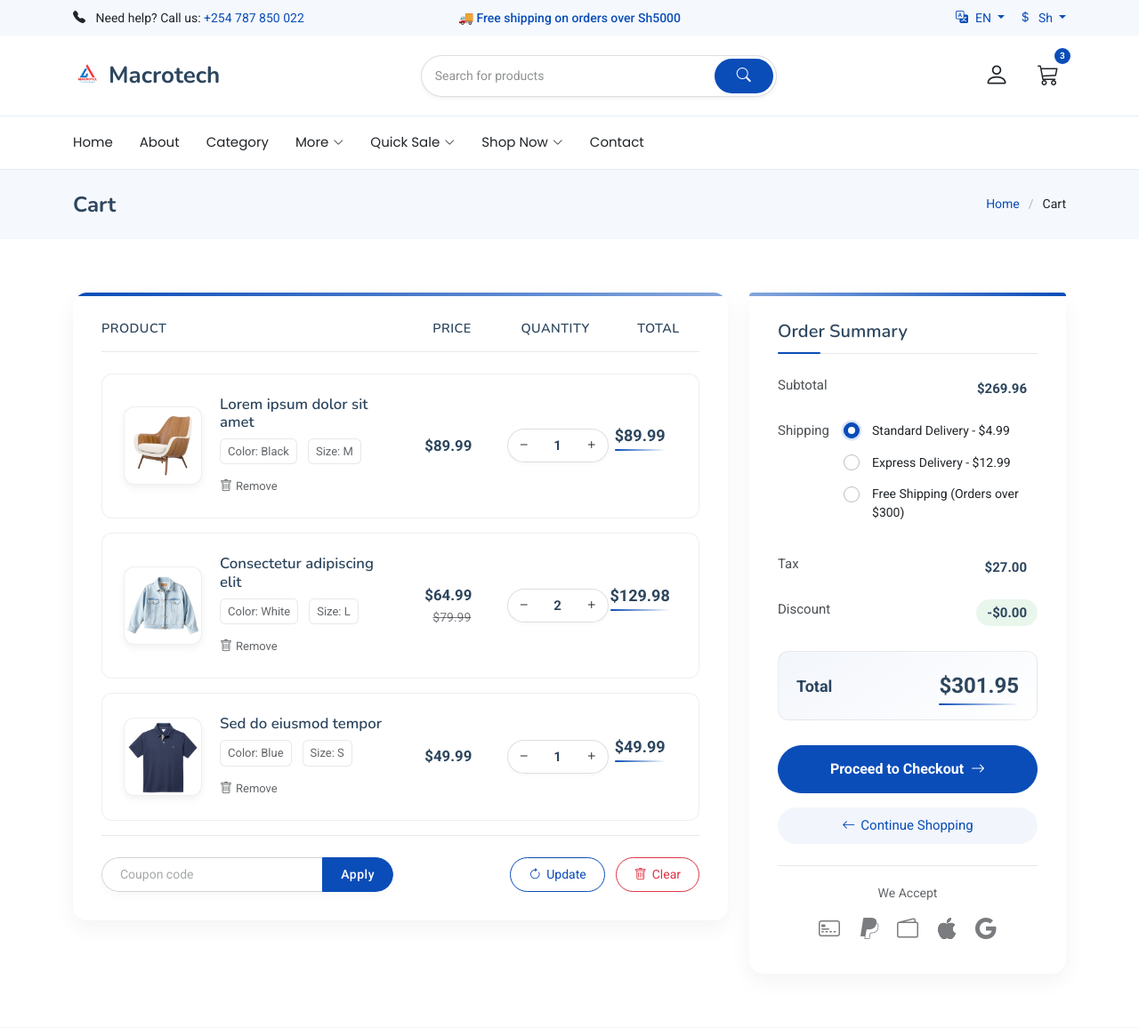
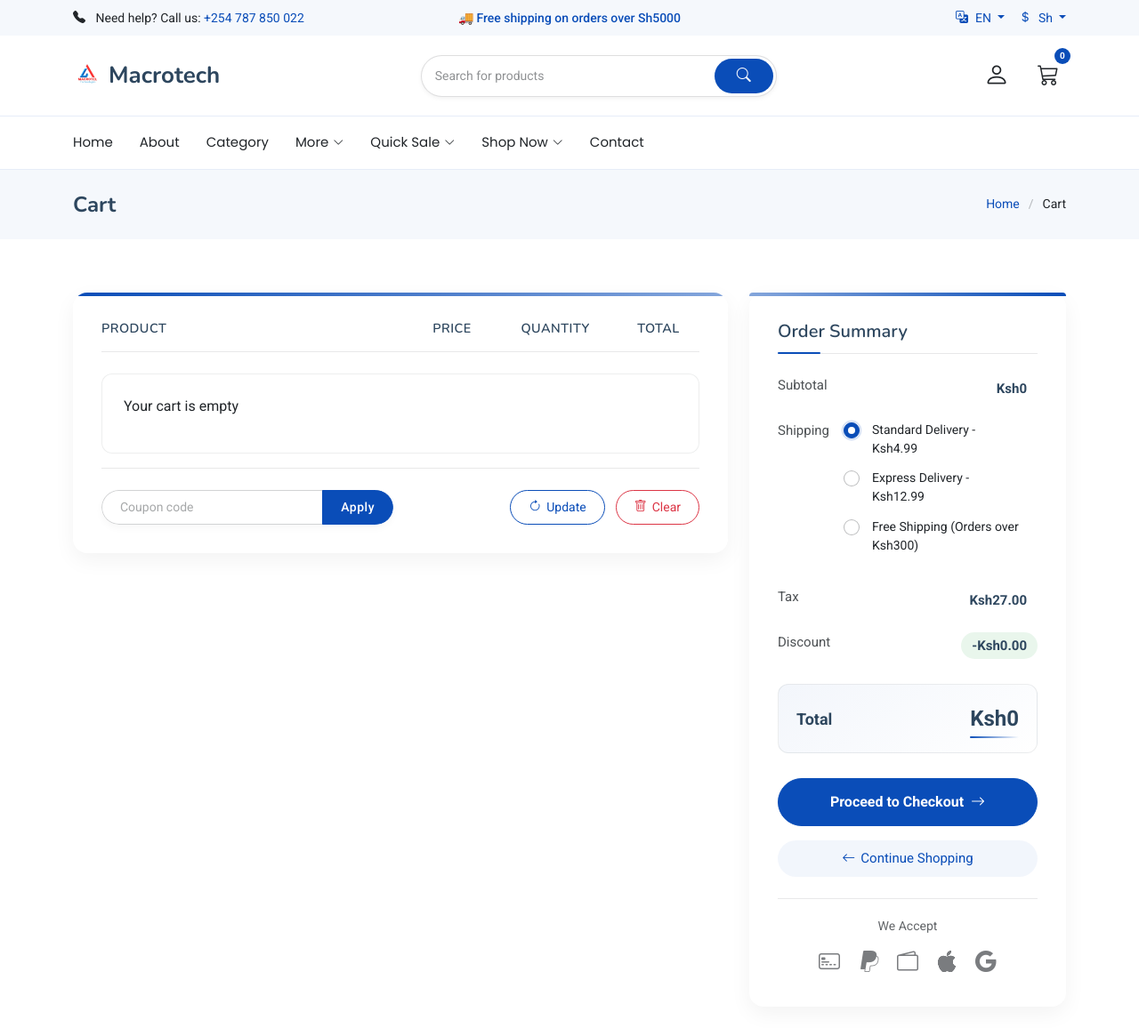
Before and after one commit to munyokii/eStore, a Django app: page /cart/ in a window 1280 px wide. Shown: the top 1156 px of the page at 89% size. Run offline with Django 5.2, Linux system fonts and the light colour scheme; some libraries are stand-ins or nearby versions.

Commit message:
Adding products to cart and updating product quantity

```diff
--- /dev/null
+++ b/macrotech/static/assets/js/addtocart.js
@@ -0,0 +1,45 @@
+$(document).ready(function() {
+  $('.add-to-cart').click(function(e) {
+    e.preventDefault();
+
+    let productId = $(this).data('product');
+
+    $.ajax({
+      url: "/cart/add/",
+      method: "POST",
+      data: {
+        product_id: productId,
+        csrfmiddlewaretoken: "{{ csrf_token }}"
+      },
+      success: function(response) {
+        if (response.success) {
+          toastr.success(response.message);
+          $("#cart-count").text(response.cart_count);
+        } else {
+          toastr.error(response.message);
+        }
+      },
+      error: function() {
+        toastr.error('Something went wrong. Try again!');
+      }
+    });
+  });
+});
+
+toastr.options = {
+    "closeButton": true,
+    "debug": false,
+    "newestOnTop": false,
+    "progressBar": true,
+    "positionClass": "toast-bottom-right",
+    "preventDuplicates": true,
+    "onclick": null,
+    "showDuration": "1200",
+    "hideDuration": "4000",
+    "timeOut": "20000",
+    "extendedTimeOut": "4000",
+    "showEasing": "swing",
+    "hideEasing": "linear",
+    "showMethod": "fadeIn",
+    "hideMethod": "fadeOut"
+};
--- a/macrotech/templates/cart.html
+++ b/macrotech/templates/cart.html
@@ -53,20 +53,22 @@
               </div>
 
               <!-- Cart Item 1 -->
+              {% if cart_items %}
+                {% for item in cart_items %}
                   <div class="cart-item" data-aos="fade-up" data-aos-delay="100">
                     <div class="row align-items-center gy-4">
                       <div class="col-lg-6 col-12 mb-3 mb-lg-0">
                         <div class="product-info d-flex align-items-center">
                           <div class="product-image">
-                        <img src="{% static 'assets/img/product/product-2.webp' %}" alt="Product" class="img-fluid" loading="lazy">
+                            <img src="{{ item.image }}" alt="{{ item.name }}" class="img-fluid" loading="lazy">
                           </div>
                           <div class="product-details">
-                        <h6 class="product-title">Lorem ipsum dolor sit amet</h6>
+                            <h6 class="product-title">{{ item.name }}</h6>
                             <div class="product-meta">
-                          <span class="product-color">Color: Black</span>
-                          <span class="product-size">Size: M</span>
+                              <!-- <span class="product-color">Color: Black</span>
+                              <span class="product-size">Quantity: {{ item.qty }}</span> -->
                             </div>
-                        <button class="remove-item" type="button">
+                            <button class="remove-item" data-id="{{ item.id }}" type="button">
                               <i class="bi bi-trash"></i> Remove
                             </button>
                           </div>
@@ -74,116 +76,32 @@
                       </div>
                       <div class="col-12 col-lg-2 text-center">
                         <div class="price-tag">
-                      <span class="current-price">$89.99</span>
+                          <span class="current-price">Ksh{{ item.price }}</span>
                         </div>
                       </div>
                       <div class="col-12 col-lg-2 text-center">
-                    <div class="quantity-selector">
+                        <div class="quantity-selector" data-product-id="{{ item.id }}">
                           <button class="quantity-btn decrease">
                             <i class="bi bi-dash"></i>
                           </button>
-                      <input type="number" class="quantity-input" value="1" min="1" max="10">
+                          <input type="number" class="quantity-input" value="{{ item.qty }}" min="1" max="10">
                           <button class="quantity-btn increase">
                             <i class="bi bi-plus"></i>
                           </button>
                         </div>
                       </div>
-                  <div class="col-12 col-lg-2 text-center mt-3 mt-lg-0">
-                    <div class="item-total">
-                      <span>$89.99</span>
+                    </div>
+                  </div><!-- End Cart Item -->
+                {% endfor %}
+              {% else %}
+                <div class="cart-item" data-aos="fade-up" data-aos-delay="100">
+                  <div class="row align-items-center gy-4">
+                    <p>Your cart is empty</p>
                   </div>
                 </div>
-                </div>
-              </div><!-- End Cart Item -->
+              {% endif %}
 
-              <!-- Cart Item 2 -->
-              <div class="cart-item" data-aos="fade-up" data-aos-delay="200">
-                <div class="row align-items-center gy-4">
-                  <div class="col-lg-6 col-12 mb-3 mb-lg-0">
-                    <div class="product-info d-flex align-items-center">
-                      <div class="product-image">
-                        <img src="{% static 'assets/img/product/product-7.webp' %}" alt="Product" class="img-fluid" loading="lazy">
-                      </div>
-                      <div class="product-details">
-                        <h6 class="product-title">Consectetur adipiscing elit</h6>
-                        <div class="product-meta">
-                          <span class="product-color">Color: White</span>
-                          <span class="product-size">Size: L</span>
-                        </div>
-                        <button class="remove-item" type="button">
-                          <i class="bi bi-trash"></i> Remove
-                        </button>
-                      </div>
-                    </div>
-                  </div>
-                  <div class="col-12 col-lg-2 text-center">
-                    <div class="price-tag">
-                      <span class="current-price">$64.99</span>
-                      <span class="original-price">$79.99</span>
-                    </div>
-                  </div>
-                  <div class="col-12 col-lg-2 text-center">
-                    <div class="quantity-selector">
-                      <button class="quantity-btn decrease">
-                        <i class="bi bi-dash"></i>
-                      </button>
-                      <input type="number" class="quantity-input" value="2" min="1" max="10">
-                      <button class="quantity-btn increase">
-                        <i class="bi bi-plus"></i>
-                      </button>
-                    </div>
-                  </div>
-                  <div class="col-12 col-lg-2 text-center mt-3 mt-lg-0">
-                    <div class="item-total">
-                      <span>$129.98</span>
-                    </div>
-                  </div>
-                </div>
-              </div><!-- End Cart Item -->
 
-              <!-- Cart Item 3 -->
-              <div class="cart-item" data-aos="fade-up" data-aos-delay="300">
-                <div class="row align-items-center gy-4">
-                  <div class="col-lg-6 col-12 mb-3 mb-lg-0">
-                    <div class="product-info d-flex align-items-center">
-                      <div class="product-image">
-                        <img src="{% static 'assets/img/product/product-10.webp' %}" alt="Product" class="img-fluid" loading="lazy">
-                      </div>
-                      <div class="product-details">
-                        <h6 class="product-title">Sed do eiusmod tempor</h6>
-                        <div class="product-meta">
-                          <span class="product-color">Color: Blue</span>
-                          <span class="product-size">Size: S</span>
-                        </div>
-                        <button class="remove-item" type="button">
-                          <i class="bi bi-trash"></i> Remove
-                        </button>
-                      </div>
-                    </div>
-                  </div>
-                  <div class="col-12 col-lg-2 text-center">
-                    <div class="price-tag">
-                      <span class="current-price">$49.99</span>
-                    </div>
-                  </div>
-                  <div class="col-12 col-lg-2 text-center">
-                    <div class="quantity-selector">
-                      <button class="quantity-btn decrease">
-                        <i class="bi bi-dash"></i>
-                      </button>
-                      <input type="number" class="quantity-input" value="1" min="1" max="10">
-                      <button class="quantity-btn increase">
-                        <i class="bi bi-plus"></i>
-                      </button>
-                    </div>
-                  </div>
-                  <div class="col-12 col-lg-2 text-center mt-3 mt-lg-0">
-                    <div class="item-total">
-                      <span>$49.99</span>
-                    </div>
-                  </div>
-                </div>
-              </div><!-- End Cart Item -->
 
               <div class="cart-actions">
                 <div class="row g-3">
@@ -214,7 +132,7 @@
 
               <div class="summary-item">
                 <span class="summary-label">Subtotal</span>
-                <span class="summary-value">$269.96</span>
+                <span class="summary-value" id="cart-total">Ksh{{ total_price }}</span>
               </div>
 
               <div class="summary-item shipping-item">
@@ -223,19 +141,19 @@
                   <div class="form-check">
                     <input class="form-check-input" type="radio" name="shipping" id="standard" checked="">
                     <label class="form-check-label" for="standard">
-                      Standard Delivery - $4.99
+                      Standard Delivery - Ksh4.99
                     </label>
                   </div>
                   <div class="form-check">
                     <input class="form-check-input" type="radio" name="shipping" id="express">
                     <label class="form-check-label" for="express">
-                      Express Delivery - $12.99
+                      Express Delivery - Ksh12.99
                     </label>
                   </div>
                   <div class="form-check">
                     <input class="form-check-input" type="radio" name="shipping" id="free">
                     <label class="form-check-label" for="free">
-                      Free Shipping (Orders over $300)
+                      Free Shipping (Orders over Ksh300)
                     </label>
                   </div>
                 </div>
@@ -243,17 +161,17 @@
 
               <div class="summary-item">
                 <span class="summary-label">Tax</span>
-                <span class="summary-value">$27.00</span>
+                <span class="summary-value">Ksh27.00</span>
               </div>
 
               <div class="summary-item discount">
                 <span class="summary-label">Discount</span>
-                <span class="summary-value">-$0.00</span>
+                <span class="summary-value">-Ksh0.00</span>
               </div>
 
               <div class="summary-total">
                 <span class="summary-label">Total</span>
-                <span class="summary-value">$301.95</span>
+                <span class="summary-value" id="cart-total">Ksh{{ total_price }}</span>
               </div>
 
               <div class="checkout-button">
@@ -286,6 +204,35 @@
 
     </section><!-- /Cart Section -->
 
+    <script>
+      document.addEventListener("DOMContentLoaded", () => {
+        document.querySelectorAll('.quantity-btn').forEach(button => {
+          button.addEventListener('click', function() {
+            const parent = this.closest('.quantity-selector');
+            const input = parent.querySelector('.quantity-input');
+            const productId = parent.dataset.productId;
+            const action = this.classList.contains('increase') ? 'increase' : 'decrease';
+
+            fetch('/update-cart/', {
+              method: 'POST',
+              headers: {
+                "X-CSRFToken": "{{ csrf_token }}",
+                "Content-Type": "application/x-www-form-urlencoded"
+              },
+              body: new URLSearchParams({
+                product_id: productId,
+                action: action
+              })
+            })
+            .then(response => response.json())
+            .then(data => {
+              input.value = data.qty;
+              document.getElementById('cart-total').innerText ="Ksh" + data.total_price;
+            });
+          });
+        });
+      });
+    </script>
 </body>
 
 </html>
--- a/macrotech/templates/layout.html
+++ b/macrotech/templates/layout.html
@@ -204,7 +204,7 @@
             <!-- Cart -->
             <a href="{% url 'cart' %}" class="header-action-btn">
               <i class="bi bi-cart3"></i>
-              <span class="badge">3</span>
+              <span id="cart-count" class="badge">{{ cart_count }}</span>
             </a>
 
             <!-- Mobile Navigation Toggle -->
@@ -225,7 +225,6 @@
                 <li><a href="{% url 'about' %}" class="{% if request.resolver_match.url_name == 'about' %}active{% endif %}">About</a></li>
               <li><a href="{% url 'category' %}" class="{% if request.resolver_match.url_name == 'category' %}active{% endif %}">Category</a></li>
               {% if user.is_authenticated %}
-                <li><a href="{% url 'cart' %}" class="{% if request.resolver_match.url_name == 'cart' %}active{% endif %}">Cart</a></li>
                 <li><a href="{% url 'checkout' %}" class="{% if request.resolver_match.url_name == 'checkout' %}active{% endif %}">Checkout</a></li>
               {% endif %}
               <li class="dropdown"><a href="#"><span>More</span> <i class="bi bi-chevron-down toggle-dropdown"></i></a>
@@ -766,6 +765,7 @@
   <!-- Main JS File -->
   <script src="{% static 'assets/js/main.js' %}"></script>
   <script src="{% static 'assets/js/newsletter.js' %}"></script>
+  <script src="{% static 'assets/js/addtocart.js' %}" ></script>
 
 </body>
 
--- a/macrotech/templates/product-details.html
+++ b/macrotech/templates/product-details.html
@@ -149,7 +149,7 @@
               <!-- Quantity Selector -->
               <div class="product-quantity mb-4">
                 <h6 class="option-title">Quantity:</h6>
-                <div class="quantity-selector">
+                <div class="quantity-selector" data-product-id="">
                   <button class="quantity-btn decrease">
                     <i class="bi bi-dash"></i>
                   </button>
@@ -162,7 +162,7 @@
 
               <!-- Action Buttons -->
               <div class="product-actions">
-                <button class="btn btn-primary add-to-cart-btn">
+                <button class="btn btn-primary add-to-cart-btn add-to-cart" data-product="{{ product.id }}">
                   <i class="bi bi-cart-plus"></i> Add to Cart
                 </button>
                 <button class="btn btn-outline-primary buy-now-btn">
@@ -401,6 +401,7 @@
       </div>
     </section><!-- /Product Details Section -->
 
+
   <!-- jQuery -->
   <script src="https://code.jquery.com/jquery-3.6.0.min.js"></script>
   <!-- Toastr JS -->
@@ -408,6 +409,7 @@
 
   <!-- Main JS File -->
   <script src="{% static 'assets/js/review.js' %}"></script>
+  <script src="{% static 'assets/js/addtocart.js' %}" ></script>
 
 </body>
 
--- a/macrotech/urls.py
+++ b/macrotech/urls.py
@@ -6,6 +6,8 @@ urlpatterns = [
   path("", views.HomeView.as_view(), name="home"),
   path("product/details/<int:product_id>/",
        views.ProductDetailView.as_view(), name="product_detail"),
+  path('cart/add/', views.AddToCartView.as_view(), name='add-to-cart'),
+  path('update-cart/', views.UpdateCartView.as_view(), name='update-cart'),
   path("cart/", views.CartView.as_view(), name="cart"),
   path("checkout/", views.CheckoutView.as_view(), name="checkout"),
   path("blog/", views.BlogView.as_view(), name="blog"),
--- a/macrotech/views.py
+++ b/macrotech/views.py
@@ -2,6 +2,7 @@
 from django.http import JsonResponse
 from django.shortcuts import render, get_object_or_404
 from django.views import View
+from django.views.decorators.csrf import csrf_exempt
 from django.contrib.auth import get_user_model
 from django.core.exceptions import ValidationError
 from django.core.validators import validate_email
@@ -126,7 +127,106 @@ class CartView(View):
 
     def get(self, request):
         """Handle GET requests and render the cart template."""
-        return render(request, "cart.html")
+        cart = request.session.get('cart', {})
+        product_ids = cart.keys()
+
+        products = Product.objects.filter(id__in=product_ids)
+
+        cart_items = []
+        total_price = 0
+
+        for product in products:
+            qty = cart[str(product.id)]
+            subtotal = product.current_price * qty
+            total_price += subtotal
+            cart_items.append({
+                'id': product.id,
+                'name': product.product_name,
+                'price': product.current_price,
+                'image': product.product_image.url if product.product_image else None,
+                'qty': qty,
+                'subtotal': subtotal
+            })
+
+        context = {
+            'cart_items': cart_items,
+            'total_price': total_price
+        }
+        return render(request, "cart.html", context)
+
+
+@method_decorator(csrf_exempt, name='dispatch')
+class AddToCartView(View):
+    """Adding a product to cart"""
+    def post(self, request):
+        """Post method"""
+        product_id = request.POST.get("product_id")
+        if not product_id:
+            return JsonResponse({
+                'success': False,
+                'message': 'No product id provided'
+            })
+
+        try:
+            product = Product.objects.get(id=product_id)
+        except Product.DoesNotExist:
+            return JsonResponse({
+                'success': False,
+                'message': 'Product not found'
+            })
+
+        # Getting cart form session
+        cart = request.session.get('cart', {})
+
+        # Incrementing quantity if already exists
+        if str(product_id) in cart:
+            return JsonResponse({
+                'success': False,
+                'message': f'{product.product_name} is already in your cart!',
+                'cart_count': sum(cart.values())
+            })
+
+        cart[str(product_id)] = 1
+        request.session['cart'] = cart
+        cart_count = sum(cart.values())
+
+        return JsonResponse({
+            'success': True,
+            'message': f'{product.product_name} added to cart!',
+            'cart_count': cart_count
+        })
+
+
+class UpdateCartView(View):
+    """Updating cart quantity via AJAX"""
+    def post(self, request):
+        """Post request method"""
+        product_id = request.POST.get('product_id')
+        action = request.POST.get('action')
+
+        cart = request.session.get('cart', {})
+
+        if product_id in cart:
+            if action == 'increase':
+                cart[product_id] += 1
+            elif action == 'decrease' and cart[product_id] > 1:
+                cart[product_id] -= 1
+
+        request.session['cart'] = cart
+
+        products = Product.objects.filter(id__in=cart.keys())
+        total_price = 0
+
+        for product in products:
+            qty = cart[str(product.id)]
+            subtotal = product.current_price * qty
+            total_price += subtotal
+
+
+        return JsonResponse({
+            'qty': cart[product_id],
+            'total_price': total_price
+        })
 
 
 class CheckoutView(View):
```
Also changed, not shown: macrotech/templates/home.html (+10 -2 lines), test_prod_db.sqlite3. Lines whose indentation alone changed are shown as unchanged.
